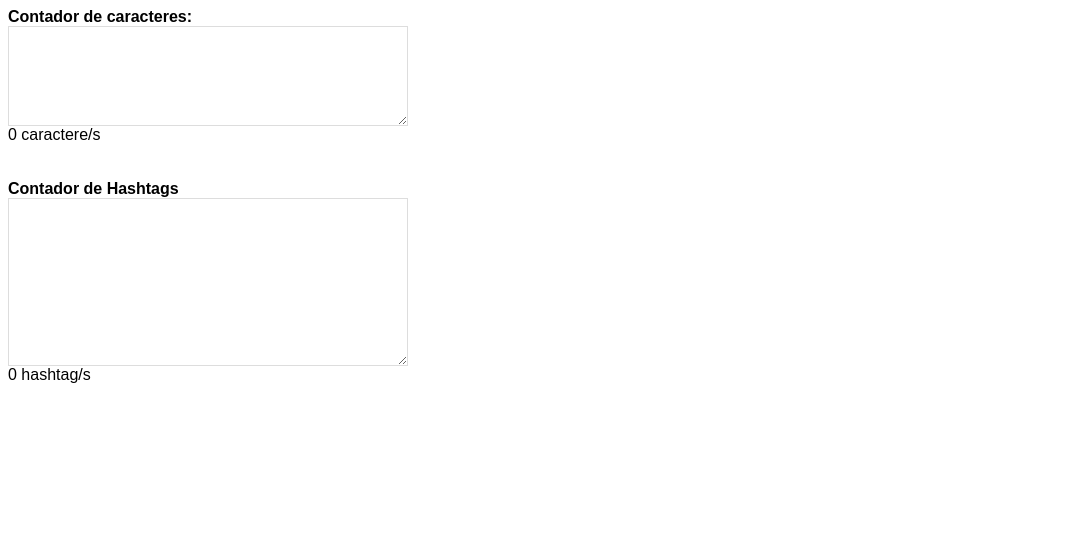
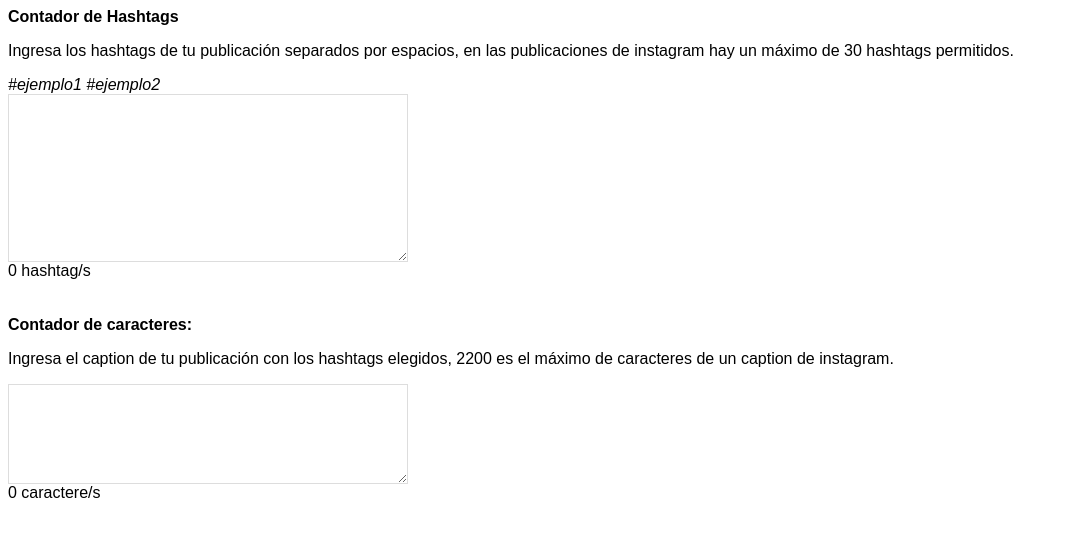
Before and after one commit to soygabydigital/caption, a plain HTML site: page index.html in a window 1280 px wide. Shown: the whole page, without its empty margins (0-1068 px from the left). Drawn offline with Linux system fonts and the light colour scheme.

Commit message:
Add files via upload

```diff
--- a/index.html
+++ b/index.html
@@ -18,36 +18,28 @@
         }
     </style>
     <body>
+        <label for="contarhashtags">Contador de Hashtags</label>
+        <p>
+            Ingresa los hashtags de tu publicación separados por espacios,
+            en las publicaciones de instagram hay un máximo de 30 hashtags permitidos.
+        </p>
+        <i>#ejemplo1 #ejemplo2</i><br>
+        <textarea name="hashtag" id="hashtag" onpaste="contarhashtags();" onkeyup="contarhashtags();" rows="10"></textarea>
+        <div id="res_h">0 hashtag/s</div>
+
+        <br><br>
+
         <label for="contador">Contador de caracteres:</label>
+        <p>
+            Ingresa el caption de tu publicación con los hashtags elegidos,
+            2200 es el máximo de caracteres de un caption de instagram.
+        </p>
         <textarea name="contador" id="contador" onpaste="contarcaracteres();" onkeyup="contarcaracteres();"></textarea>
         <div id="res">0 caractere/s</div>
-        <br><br>
-        <label for="contarhashtags">Contador de Hashtags</label>
-        <textarea name="hashtag" id="hashtag" onpaste="contarhashtags();" onkeyup="contarhashtags();" cols="30" rows="10"></textarea>
-        <div id="res_h">0 hashtag/s</div>
+
 <script>
 
-	function contarcaracteres(){
-
-	       //Numero de caracteres permitidos
-               var total=2200;
-
-		setTimeout(function(){
-		var valor=document.getElementById('contador');
-		var respuesta=document.getElementById('res');
-		var cantidad=valor.value.length;
-		document.getElementById('res').innerHTML = cantidad + ' caractere/s, te quedan ' + (total - cantidad) ;
-		if(cantidad>total){
-			respuesta.style.color = "red";
-		}
-		else {
-			respuesta.style.color = "black";
-		}
-		},10);
-
-	}
-
-    function contarhashtags(){
+	function contarhashtags(){
 
         //Numero de hashtags permitidos
         var total_hashtags= 30;
@@ -65,6 +57,26 @@
                 }
             },10);
     }
+
+    function contarcaracteres(){
+
+        //Numero de caracteres permitidos
+            var total=2200;
+
+     setTimeout(function(){
+     var valor=document.getElementById('contador');
+     var respuesta=document.getElementById('res');
+     var cantidad=valor.value.length;
+     document.getElementById('res').innerHTML = cantidad + ' caractere/s, te quedan ' + (total - cantidad) ;
+     if(cantidad>total){
+         respuesta.style.color = "red";
+     }
+     else {
+         respuesta.style.color = "black";
+     }
+     },10);
+
+ }
 </script>
     </body>
 </html>
```
